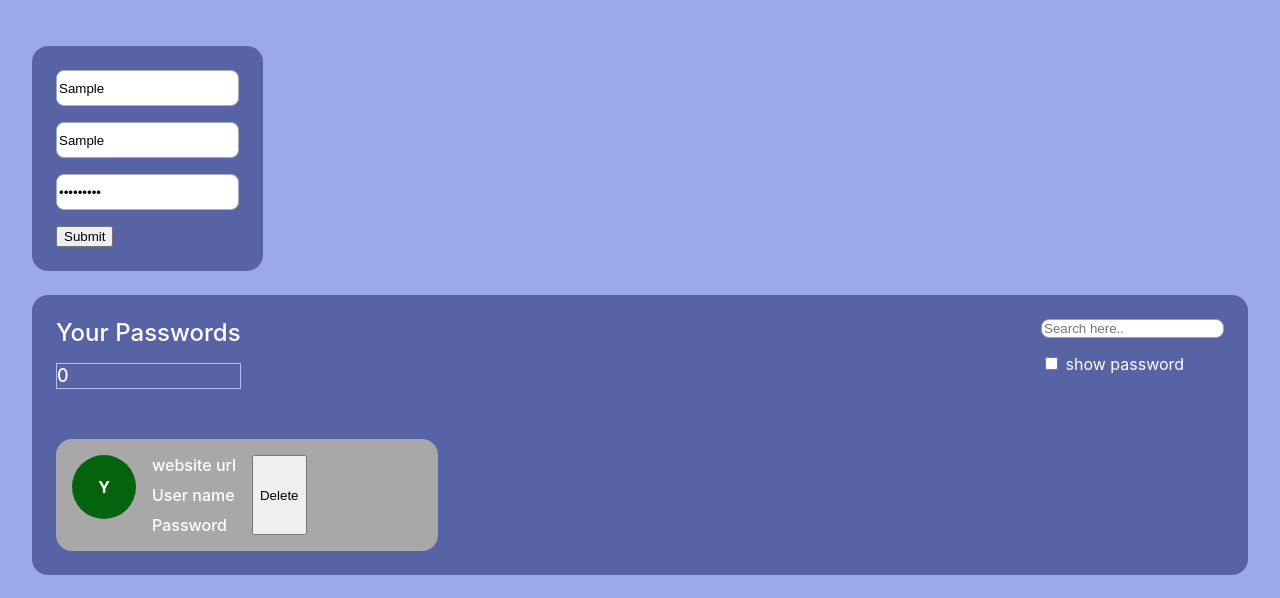
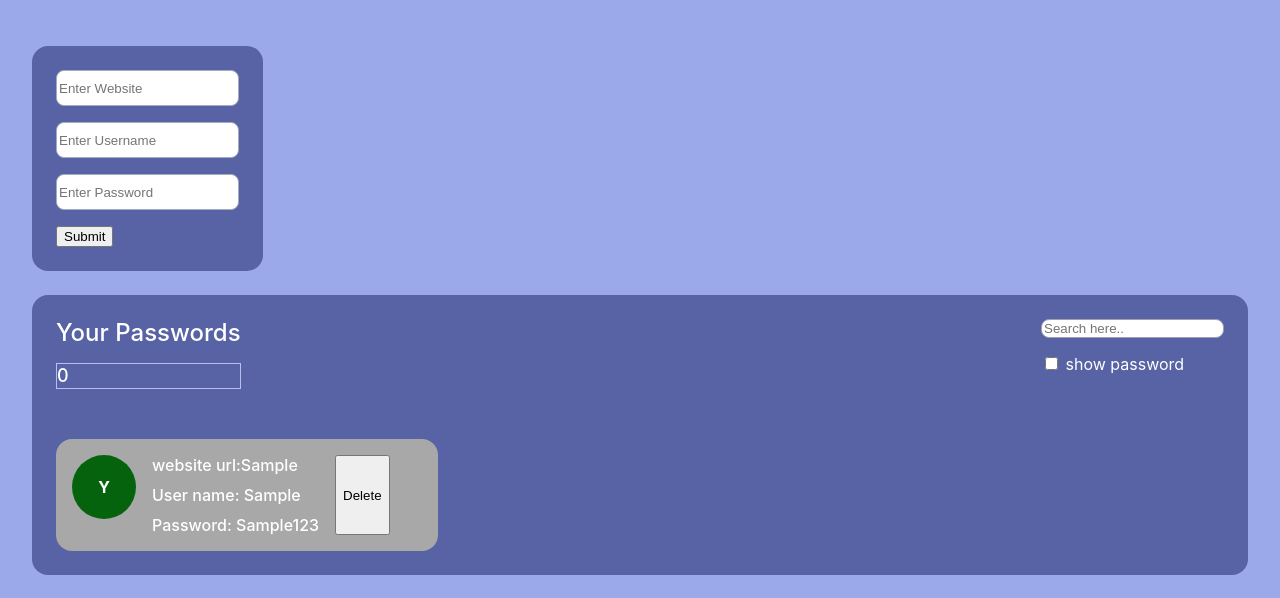
Before and after one commit to Rajukunchala321/passwordManger, a React (Create React App) app: page / in a window 1280 px wide. Both pictures are taken after typing "Sample", "Sample", "Sample123" into the empty fields and a click on the button "Submit". Shown: the part 263-861 px from the top of the page. Built offline with nearby package versions, Linux system fonts and the light colour scheme.

Commit message:
25th night version

```diff
--- a/package.json
+++ b/package.json
@@ -10,6 +10,7 @@
     "react": "^19.1.0",
     "react-dom": "^19.1.0",
     "react-scripts": "5.0.1",
+    "uuid": "^11.1.0",
     "web-vitals": "^2.1.4"
   },
   "scripts": {
--- a/src/App.js
+++ b/src/App.js
@@ -5,26 +5,49 @@ import './App.css'
 
 
 class App extends Component {
-
+    constructor(){
+      super()
+      this.state= {
+        passwordList:[],
+      }
+    }
+    handleSubmitedData = (data)=>{
+      console.log('recived data', data)
+      this.setState((prevState)=>({
+        passwordList:[...prevState.passwordList, data],
+      }))
+    }
   render() {
-    let password_content =[
-    {
-      id:1,
-      website_url:'',
-      user_name:'',
-      password:"",
-    }
-  ];
+    const {passwordList} = this.state
+    console.log(passwordList)
     return (
       <>
       <div className='psw-container'>
         <img className='Logo' src='https://assets.ccbp.in/frontend/react-js/password-manager-logo-img.png' alt='' />
-        <InputComponent />
-        {
-          password_content.map(each=>(
+        <InputComponent  onSubmit={this.handleSubmitedData}/>
+        <div className="pswManager-container">
+          <div className="psw-count-searchbar-container">
+            <div className="txt">
+              Your Passwords <span>0</span>{" "}
+            </div>
+            <div>
+              <input
+                type="text"
+                placeholder="Search here.."
+                className="searchbar"
+              />
+              <label>
+                <input type="checkbox" name="check" /> show password
+              </label>
+            </div>
+          </div>
+          {
+          passwordList.map(each=>(
               <PasswordContainerComponent key={each.id} eachPswContent={each}/>
           ))
         }
+        </div>
+
 
       </div>
       </>
--- a/src/PasswordManagerComponent/InputsComponent.js
+++ b/src/PasswordManagerComponent/InputsComponent.js
@@ -1,16 +1,53 @@
 import React, { Component } from 'react'
-
+import {v4 as uuidv4} from 'uuid'
 
 class InputsComponent extends Component {
+  constructor(){
+    super()
+    this.state ={
+     formDetails:{
+       websiteUrl:"",
+      userName:'',
+      password:''
+     }
+    }
+  }
+
+  handleOnChange =(event)=>{
+    const {name, value}=event.target;
+    this.setState((prevState)=>({
+      formDetails:{
+        ...prevState.formDetails,
+        [name]:value,
+        id:uuidv4()
+
+      }
+    }))
+  }
+  handleOnClick =(event)=>{
+      event.preventDefault();
+      const {formDetails}=this.state;
+      this.props.onSubmit(formDetails);
+
+      this.setState({
+        formDetails:{
+          websiteUrl:'',
+          userName:'',
+          password:''
+        }
+      })
+  }
+
   render() {
+    const {formDetails} = this.state
     return (
       <>
       <div className='inputs-container'>
         <div className='inputs'>
-            <input className='input' type='text' placeholder='Enter Website' />
-            <input className='input' type='text' placeholder='Enter Username' />
-            <input className='input' type='password' placeholder='Enter Password' />
-            <button  type='submit'>Submit</button>
+            <input name='websiteUrl' onChange={this.handleOnChange} value={formDetails.websiteUrl} className='input' type='text' placeholder='Enter Website' />
+            <input name='userName' onChange={this.handleOnChange} value={formDetails.userName} className='input' type='text' placeholder='Enter Username' />
+            <input name='password' onChange={this.handleOnChange} value={formDetails.password} className='input' type='password' placeholder='Enter Password' />
+            <button  type='submit' onClick={this.handleOnClick}>Submit</button>
         </div>
       </div>
       </>
--- a/src/PasswordManagerComponent/PasswordContainerComponent.js
+++ b/src/PasswordManagerComponent/PasswordContainerComponent.js
@@ -1,35 +1,24 @@
-import React, { Component } from 'react'
+import React, { Component } from "react";
 
 export default class PasswordContainerComponent extends Component {
-
   render() {
-    const eachPswContent =this.props;
-   console.log(eachPswContent)
+    const {eachPswContent} = this.props;
+    const { websiteUrl, userName, password } = eachPswContent;
+    console.log(websiteUrl);
     return (
       <>
-        <div className='pswManager-container'>
-             <div className='psw-count-searchbar-container'>
-                <div className='txt'>Your Passwords <span>0</span> </div>
-                <div>
-                  <input type='text' placeholder='Search here..' className='searchbar'/>
-                  <label><input type='checkbox' name='check' /> show password</label>
-                </div>
-
-
-             </div>
-             <div className='psw-card-container'>
-                    <div className='each-psw-container'>
-                        <div className='profile-txt'>Y</div>
-                        <div className='fields-containers'>
-                          <div className='fields'>website url</div>
-                          <div className='fields'>User name</div>
-                          <div className='fields'>Password</div>
-                        </div>
-                        <button>Delete</button>
-                    </div>
-                </div>
-        </div>
+        <div className="psw-card-container">
+            <div className="each-psw-container">
+              <div className="profile-txt">Y</div>
+              <div className="fields-containers">
+                <div className="fields">website url:{websiteUrl}</div>
+                <div className="fields">User name: {userName}</div>
+                <div className="fields">Password: {password}</div>
+              </div>
+              <button>Delete</button>
+            </div>
+          </div>
       </>
-    )
+    );
   }
 }
```
Also changed, not shown: 1 other file (tests, documents, lock files or other folders).
